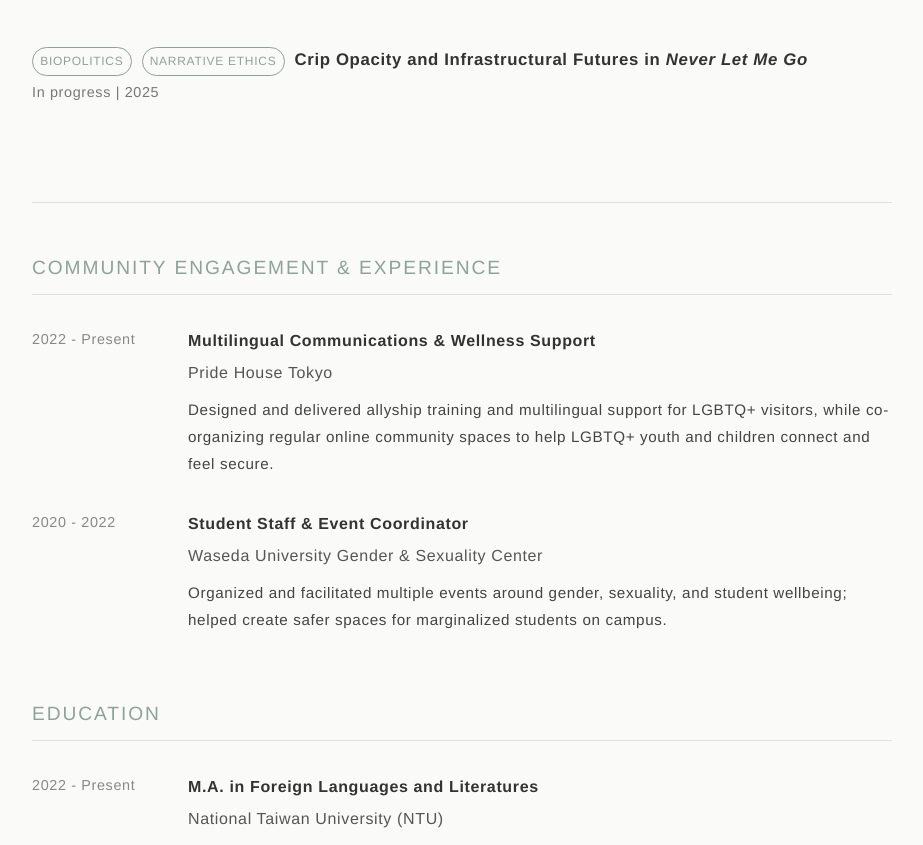
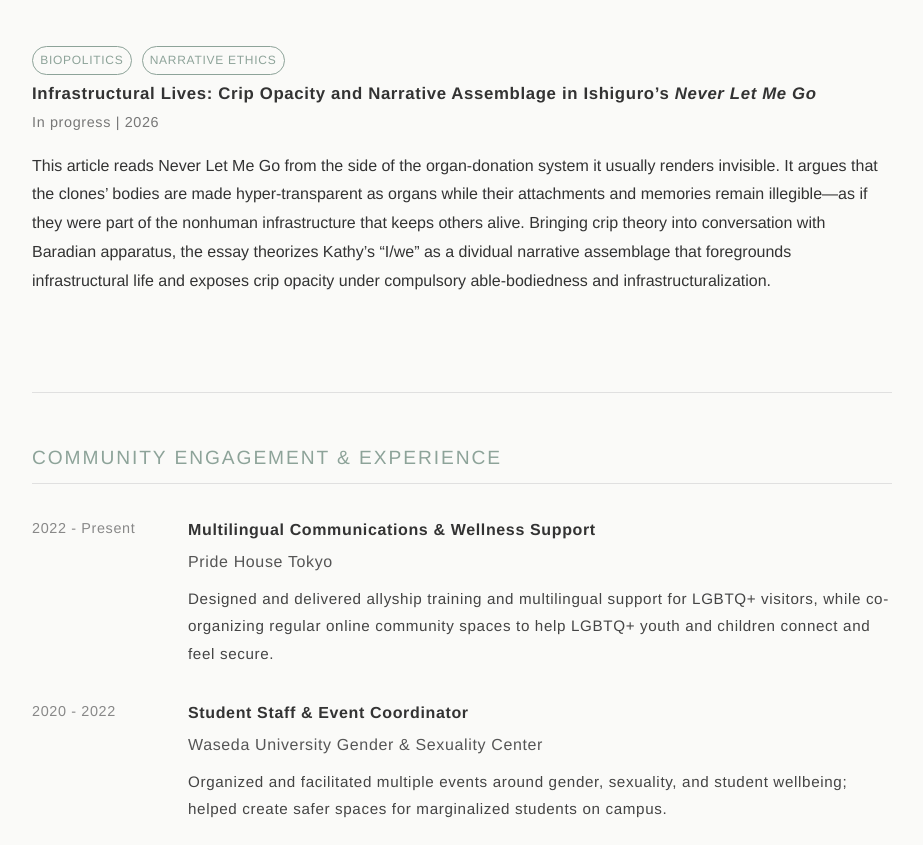
Before and after one commit to kokoro-tomita/kokoro-tomita.github.io, a plain HTML site: page index.html in a window 1280 px wide. Shown: the part 2470-3315 px from the top of the page, without its empty margins (178-1101 px from the left). Drawn offline with Linux system fonts and the light colour scheme.

Commit message:
Update index.html

```diff
--- a/index.html
+++ b/index.html
@@ -330,9 +330,13 @@
             <span class="tag lit">Biopolitics</span>
             <span class="tag lit">Narrative Ethics</span>
             <a href="#" class="project-title">
-                Crip Opacity and Infrastructural Futures in <i>Never Let Me Go</i>
+                Infrastructural Lives: Crip Opacity and Narrative Assemblage in Ishiguro’s <i>Never Let Me Go</i>
             </a>
-            <span class="project-meta">In progress | 2025</span>
+            <span class="project-meta">In progress | 2026</span>
+            <p>
+              This article reads Never Let Me Go from the side of the organ-donation system it usually renders invisible. It argues that the clones’ bodies are made hyper-transparent as organs while their attachments and memories remain illegible—as if they were part of the nonhuman infrastructure that keeps others alive. Bringing crip theory into conversation with Baradian apparatus, the essay theorizes Kathy’s “I/we” as a dividual narrative assemblage that foregrounds infrastructural life and exposes crip opacity under compulsory able-bodiedness and infrastructuralization.
+            </p>
+
         </div>
 
     </section>
```
